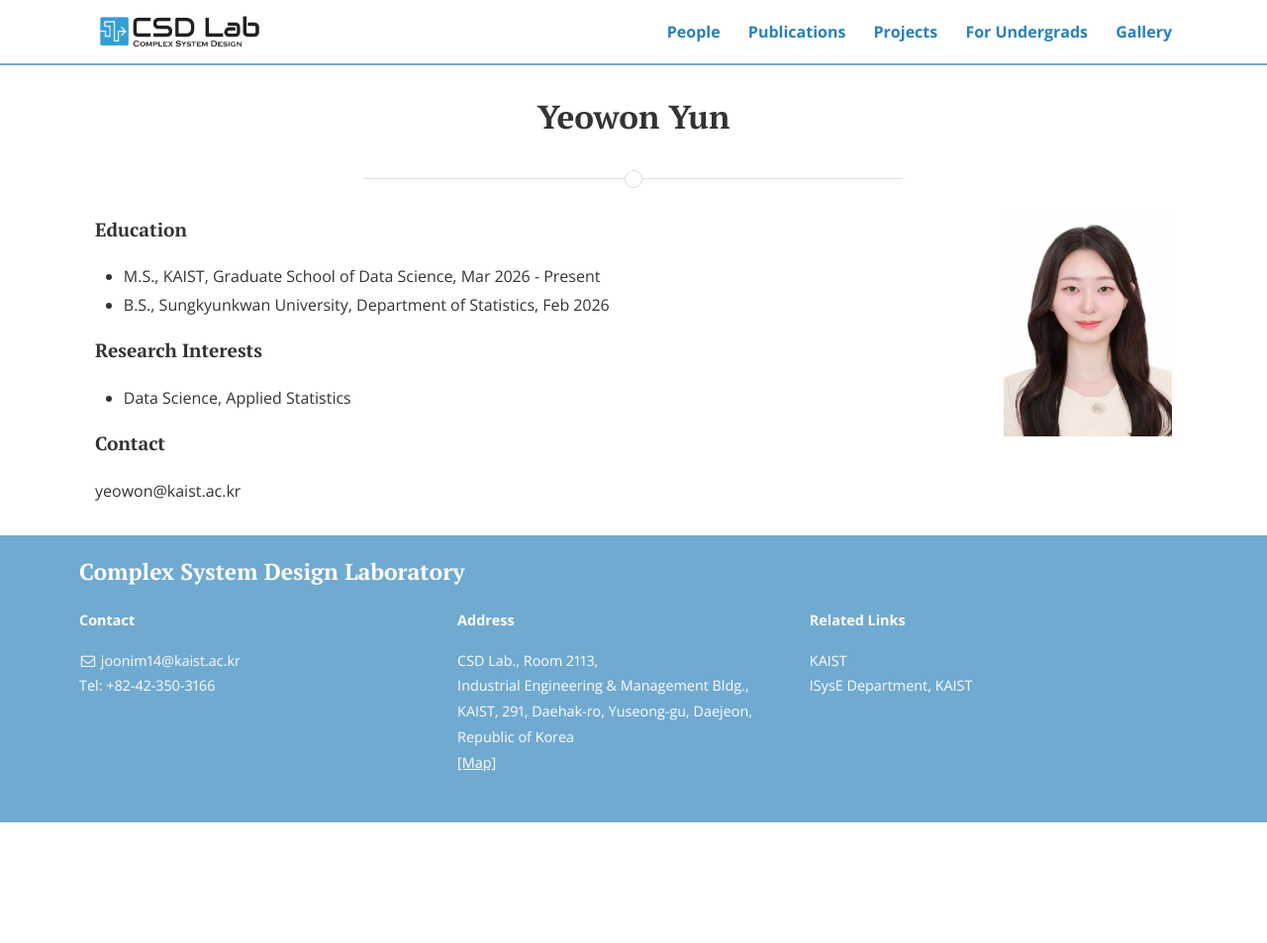
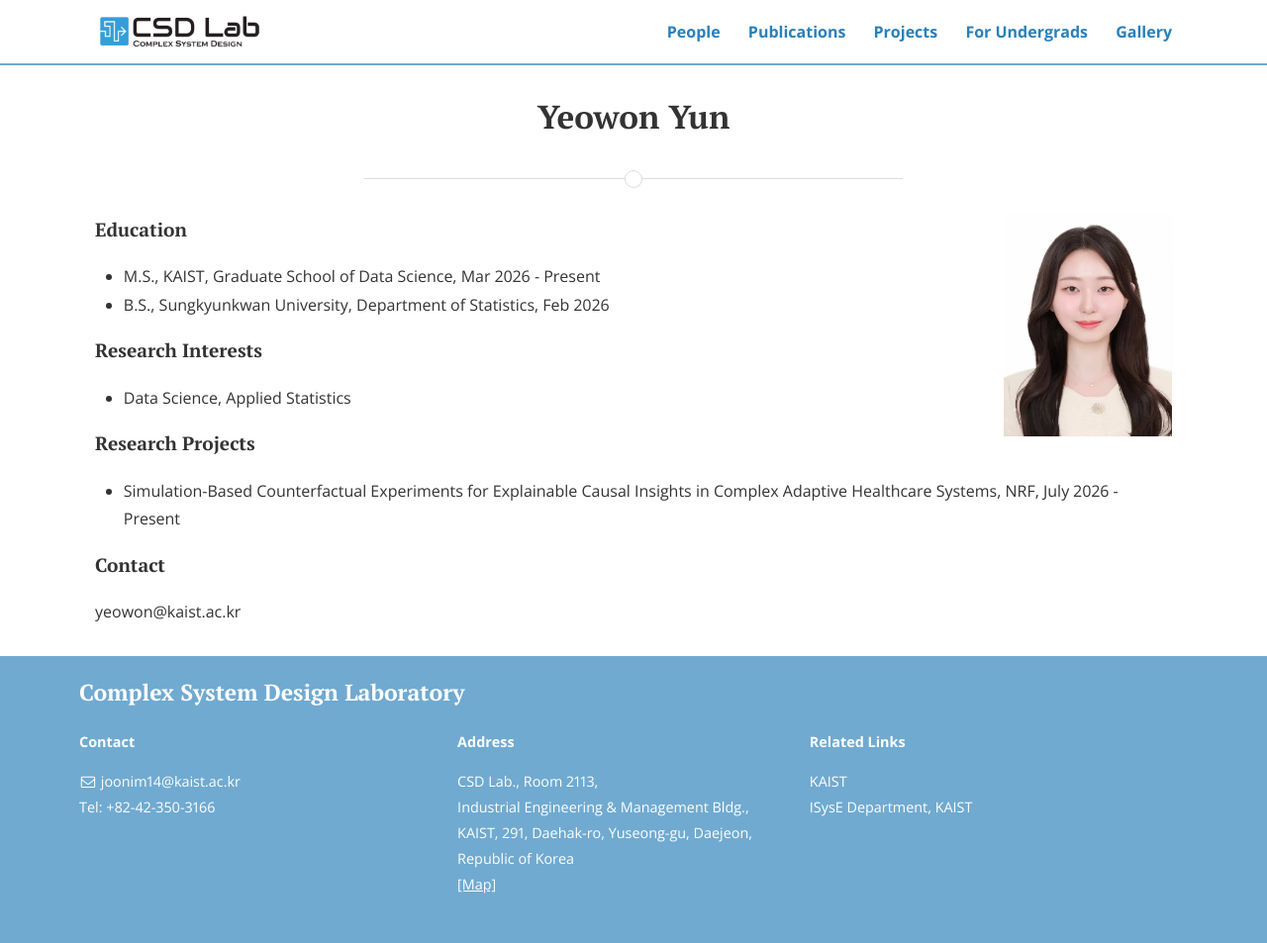
Before and after one commit to CSDlab-KAIST/csdlab-kaist.github.io, a Jekyll site: the page built from people/yeowon.html, in a window 1280 px wide. Shown: the whole page at 99% size. Built offline with Jekyll 4.4.1, drawn with Linux system fonts in a browser that asks for light colours; nearby versions of some CDN libraries; before the commit the page ends 900 px from its top, so only the background shows below that.

Commit message:
Update yeowon.html

```diff
--- a/people/yeowon.html
+++ b/people/yeowon.html
@@ -25,12 +25,12 @@ title: Yeowon Yun
 <!-- <h4>Conference Presentations</h4>
 <ul>
 	<li> </li>
-</ul>
+</ul> -->
 
 <h4>Research Projects</h4>
 <ul>
-  <li> </li>
-</ul> -->
+  <li>Simulation-Based Counterfactual Experiments for Explainable Causal Insights in Complex Adaptive Healthcare Systems, NRF, July 2026 - Present</li>
+</ul>
 
 <h4>Contact</h4>
 <p>yeowon@kaist.ac.kr</p>
```
